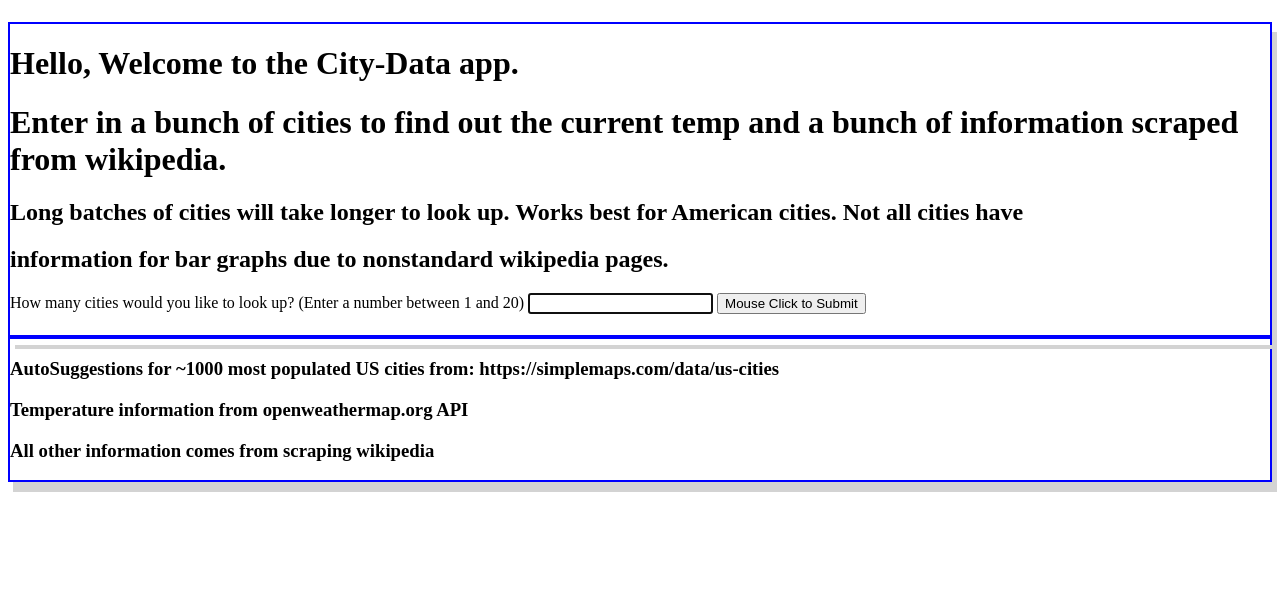
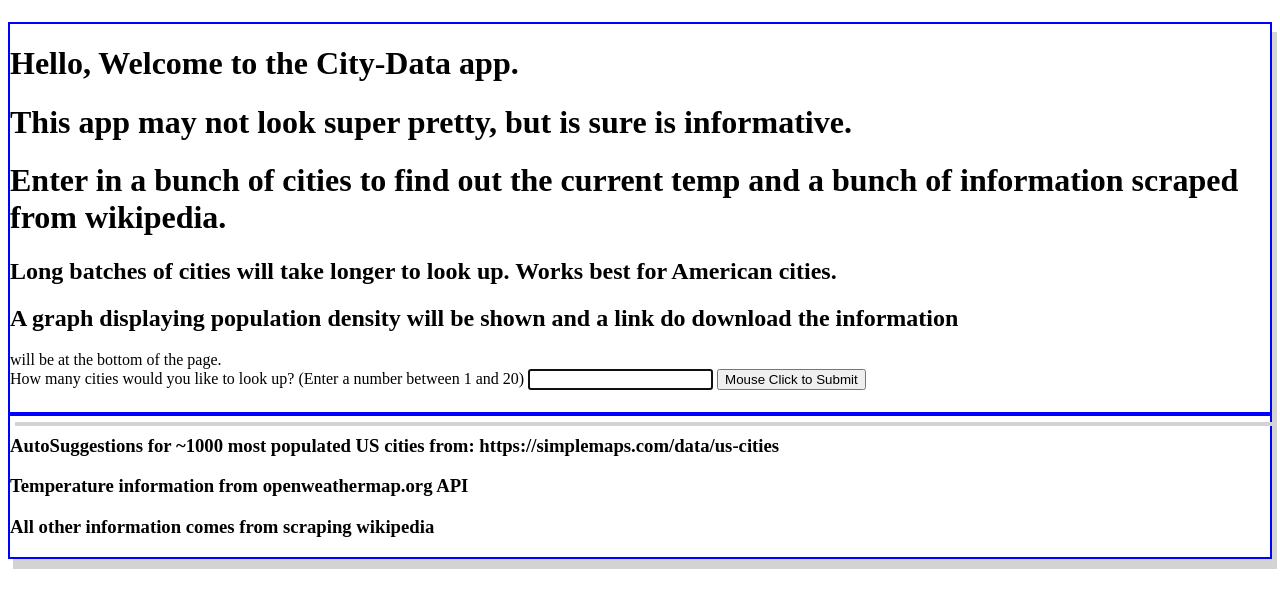
Before and after one commit to dfreeman500/City-data, a Flask app: page / in a window 1280 px wide. Shown: the part 58-666 px from the top of the page. Run offline with Flask 2, Linux system fonts and the light colour scheme; some libraries are stand-ins or nearby versions.

Commit message:
Changes for Lyft and also due to changes in wikipedia structure

```diff
--- a/city.py
+++ b/city.py
@@ -37,7 +37,7 @@ class CityInfo:
         url = ''.join(['https://en.wikipedia.org/wiki/', self.cityState]).replace(' ', '_')
         r = requests.get(url)
         soup = BeautifulSoup(r.text, features='lxml')
-        table = soup.find('table', attrs={'class':'infobox geography vcard'})
+        table = soup.find('table', attrs={'class':'infobox ib-settlement vcard'})
 
         print(url)
         for row in table.find_all('tr')[1:]: #finds table rows
--- a/flask_app.py
+++ b/flask_app.py
@@ -73,25 +73,29 @@ def city_info():
 
 #Creating the Estimated Population, Population density Bokeh plots if there is at least one validCity
     if len(validCitiesList)>0:
-        source = ColumnDataSource(dict(x=validCitiesList,y=estimatedPopulationList))
-        x_label = "City"
-        y_label = "Estimated Population"
-        title = "Estimated Population (not all cities have this info)"
-        plot1 = figure(plot_width=175*len(validCitiesList), plot_height=500, tools="save",
-                x_axis_label = x_label,
-                y_axis_label = y_label,
-                title=title,
-                x_minor_ticks=2,
-                x_range = source.data["x"],
-                y_range= ranges.Range1d(start=0,end=max(estimatedPopulationList)+5000))
-        plot1.xaxis.major_label_orientation = 45
-        labels = LabelSet(x='x', y='y', text='y', level='glyph',
-                x_offset=-13.5, y_offset=0, source=source, render_mode='canvas')
-        plot1.vbar(source=source,x='x',top='y',bottom=0,width=0.3,color="green")
-        plot1.add_layout(labels)
-        yaxis = plot1.select(dict(type=Axis, layout="left"))[0]
-        yaxis.formatter.use_scientific = False
-        script1, div1 = components(plot1)     # Return HTML components to embed a Bokeh plot. The data for the plot is stored directly in the returned HTML.
+
+        ## Wikipedia stopped giving estimated population in their tables
+
+
+    #     source = ColumnDataSource(dict(x=validCitiesList,y=estimatedPopulationList))
+    #     x_label = "City"
+    #     y_label = "Estimated Population"
+    #     title = "Estimated Population (not all cities have this info)"
+    #     plot1 = figure(plot_width=175*len(validCitiesList), plot_height=500, tools="save",
+    #             x_axis_label = x_label,
+    #             y_axis_label = y_label,
+    #             title=title,
+    #             x_minor_ticks=2,
+    #             x_range = source.data["x"],
+    #             y_range= ranges.Range1d(start=0,end=max(estimatedPopulationList)+5000))
+    #     plot1.xaxis.major_label_orientation = 45
+    #     labels = LabelSet(x='x', y='y', text='y', level='glyph',
+    #             x_offset=-13.5, y_offset=0, source=source, render_mode='canvas')
+    #     plot1.vbar(source=source,x='x',top='y',bottom=0,width=0.3,color="green")
+    #     plot1.add_layout(labels)
+    #     yaxis = plot1.select(dict(type=Axis, layout="left"))[0]
+    #     yaxis.formatter.use_scientific = False
+    #     script1, div1 = components(plot1)     # Return HTML components to embed a Bokeh plot. The data for the plot is stored directly in the returned HTML.
 
 
     #Creating the Population Density Bokeh plot
@@ -114,8 +118,8 @@ def city_info():
         script2, div2 = components(plot2)
 
     else:
-        script1=""
-        div1=""
+        # script1=""
+        # div1=""
         script2=""
         div2=""
 
@@ -125,7 +129,8 @@ def city_info():
 
     return render_template("city_info.html", cityList=cityList, cityBatch = cityBatch, justHeader=justHeader,
         entriesWithNoReturn=entriesWithNoReturn, entriesWithNoText=entriesWithNoText, validCitiesList=validCitiesList,
-        plot_script1=script1, plot_div1=div1, plot_script2=script2, plot_div2=div2, js_resources=js_resources,
+        # plot_script1=script1, plot_div1=div1,
+        plot_script2=script2, plot_div2=div2, js_resources=js_resources,
         css_resources=css_resources, duplicateEntries=duplicateEntries, cache_timeout=0)
 
 #Download CSV file - cache_timout=0 prevents sending the cached file on repeat download
--- a/templates/city_info.html
+++ b/templates/city_info.html
@@ -41,13 +41,11 @@
 <p></p>
 {{ js_resources|indent(4)|safe }}
 {{ css_resources|indent(4)|safe }}
-{{ plot_script1|indent(4)|safe }}
-{{ plot_div1|indent(4)|safe }}
+
 
 <p></p>
 
-<!-- {{ js_resources|indent(4)|safe }}
-    {{ css_resources|indent(4)|safe }} -->
+
 {{ plot_script2|indent(4)|safe }}
 {{ plot_div2|indent(4)|safe }}
 
--- a/templates/index.html
+++ b/templates/index.html
@@ -7,10 +7,12 @@
 {{ super() }}
 <div class="lookup box">
     <h1>Hello, Welcome to the City-Data app.</h1>
+    <h1>This app may not look super pretty, but is sure is informative.</h1>
     <H1> Enter in a bunch of cities to find out the current temp and a bunch of information scraped from wikipedia.
     </h1>
-    <h2> Long batches of cities will take longer to look up. Works best for American cities. Not all cities have </h2>
-    <h2> information for bar graphs due to nonstandard wikipedia pages.</h2>
+    <h2> Long batches of cities will take longer to look up. Works best for American cities.  </h2>
+    <h2> A graph displaying population density will be shown and a link do download the information</h2>
+    <hx> will be at the bottom of the page.</hx>
 
     <div class="SetNumberOfCities">
         <form>
```
Also changed, not shown: main.py (+7 -9 lines), README.md.
